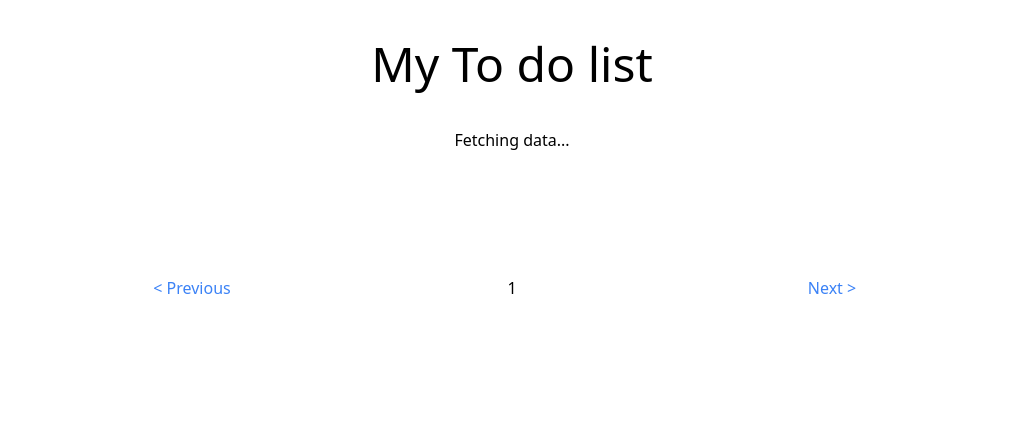
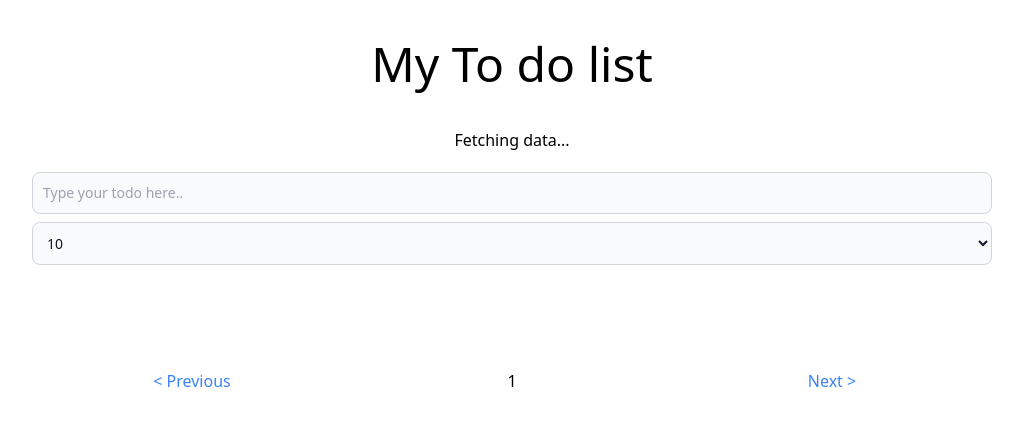
Before and after one commit to tamagossi/binar-chapter-4-challenge, a plain HTML site: page index.html in a window 1280 px wide. Both pictures are taken after a click on the button "< Previous". Shown: the whole page, without its empty margins (128-1151 px from the left). Drawn offline with nearby package versions, Linux system fonts and the light colour scheme; no server answers.

Commit message:
feat(): add users to to do list

```diff
--- a/index.html
+++ b/index.html
@@ -18,7 +18,25 @@
 			<p>Fetching data...</p>
 		</div>
 
-		<div id="todo-list" class="grid grid-cols-3 py-3 justify-center gap-4 none"></div>
+		<div id="todo-wrapper">
+			<input
+				class="bg-gray-50 border border-gray-300 text-gray-900 text-sm rounded-lg focus:ring-blue-500 focus:border-blue-500 block w-full p-2.5 dark:bg-gray-700 dark:border-gray-600 dark:placeholder-gray-400 dark:text-white dark:focus:ring-blue-500 dark:focus:border-blue-500 mb2"
+				placeholder="Type your todo here.."
+				onchange="searchTodo(event)"
+			/>
+
+			<select
+				class="bg-gray-50 border border-gray-300 text-gray-900 text-sm rounded-lg focus:ring-blue-500 focus:border-blue-500 block w-full p-2.5 dark:bg-gray-700 dark:border-gray-600 dark:placeholder-gray-400 dark:text-white dark:focus:ring-blue-500 dark:focus:border-blue-500 mt-2"
+				onchange="changePageLimit(event)"
+			>
+				<option value="10">10</option>
+				<option value="20">20</option>
+				<option value="30">30</option>
+				<option value="40">40</option>
+			</select>
+
+			<div id="todo-list" class="grid grid-cols-3 py-3 justify-center gap-4"></div>
+		</div>
 
 		<div id="pagination" class="grid grid-rows-1 grid-cols-3 justify-center mt-20">
 			<button id="previous-button" onclick="previous()" class="rounded-full text-blue-500">
--- a/index.js
+++ b/index.js
@@ -1,6 +1,7 @@
 let limit = 10;
 let todos = [];
 let page = 1;
+let keyword = '';
 
 window.addEventListener('load', function () {
 	getTodos();
@@ -21,11 +22,36 @@ const getTodos = async () => {
 	}
 };
 
-const renderTodoToDOM = (todos) => {
-	const slicedTodos = todos.slice(page - 1, page - 1 + limit);
-	console.log(slicedTodos);
+const getUserInformation = async (datas) => {
+	try {
+		const userIds = datas.map((todo) =>
+			fetch(`https://jsonplaceholder.typicode.com/users/${todo.userId}`)
+		);
+		const result = await Promise.all(userIds);
+		const results = result.map((res) => res.json());
+		const users = await Promise.all(results);
 
-	const todoEl = slicedTodos.reduce((prev, current) => {
+		datas = datas.map((data, index) => ({ ...data, ...users[index] }));
+
+		return datas;
+	} catch (err) {
+		console.error(err);
+	}
+};
+
+const renderTodoToDOM = async (todos) => {
+	let dataToRender = todos;
+
+	if (keyword && keyword !== '') {
+		dataToRender = todos.filter((todo) => {
+			if (todo.title.toLowerCase().includes(keyword.toLowerCase())) return todo;
+		});
+	}
+
+	dataToRender = dataToRender.slice((page - 1) * limit, page * limit);
+	dataToRender = await getUserInformation(dataToRender);
+
+	const todoEl = dataToRender.reduce((prev, current) => {
 		return (prev += `
 			<div class="todo-list-item drop-shadow-md bg-neutral-50 p-5">
 				<div class="grid grid-rows-1 justify-center text-center text-lg">
@@ -48,6 +74,12 @@ const renderTodoToDOM = (todos) => {
 							`
 					}
 				</div>
+
+				<div class="mt-3 text-sm">
+					Author: ${current.name}
+					Author email: ${current.email}
+					Author phone: ${current.phone}
+				</div>
 			</div>
 		`);
 	}, '');
@@ -57,8 +89,10 @@ const renderTodoToDOM = (todos) => {
 
 	if (page === 1) {
 		document.getElementById('previous-button').classList.add('disabled');
+		document.getElementById('previous-button').classList.add('cursor-none');
 	} else {
 		document.getElementById('previous-button').classList.remove('disabled');
+		document.getElementById('previous-button').classList.remove('cursor-none');
 	}
 };
 
@@ -79,3 +113,13 @@ const toTitleCase = (str = ' ') => {
 		return txt.charAt(0).toUpperCase() + txt.substr(1).toLowerCase();
 	});
 };
+
+const searchTodo = (e) => {
+	keyword = e.target.value;
+	renderTodoToDOM(todos);
+};
+
+const changePageLimit = (e) => {
+	limit = e.target.value;
+	renderTodoToDOM(todos);
+};
```
